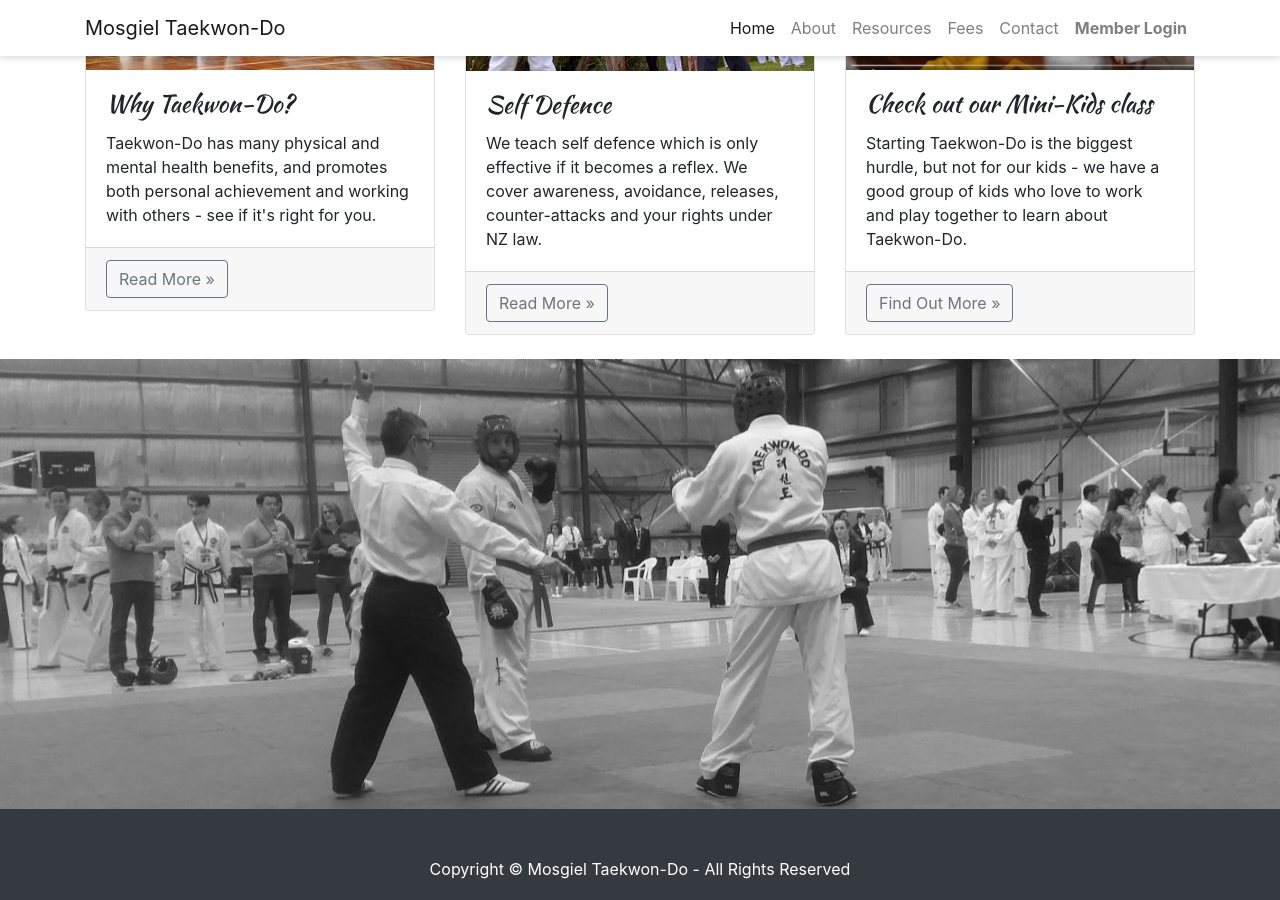
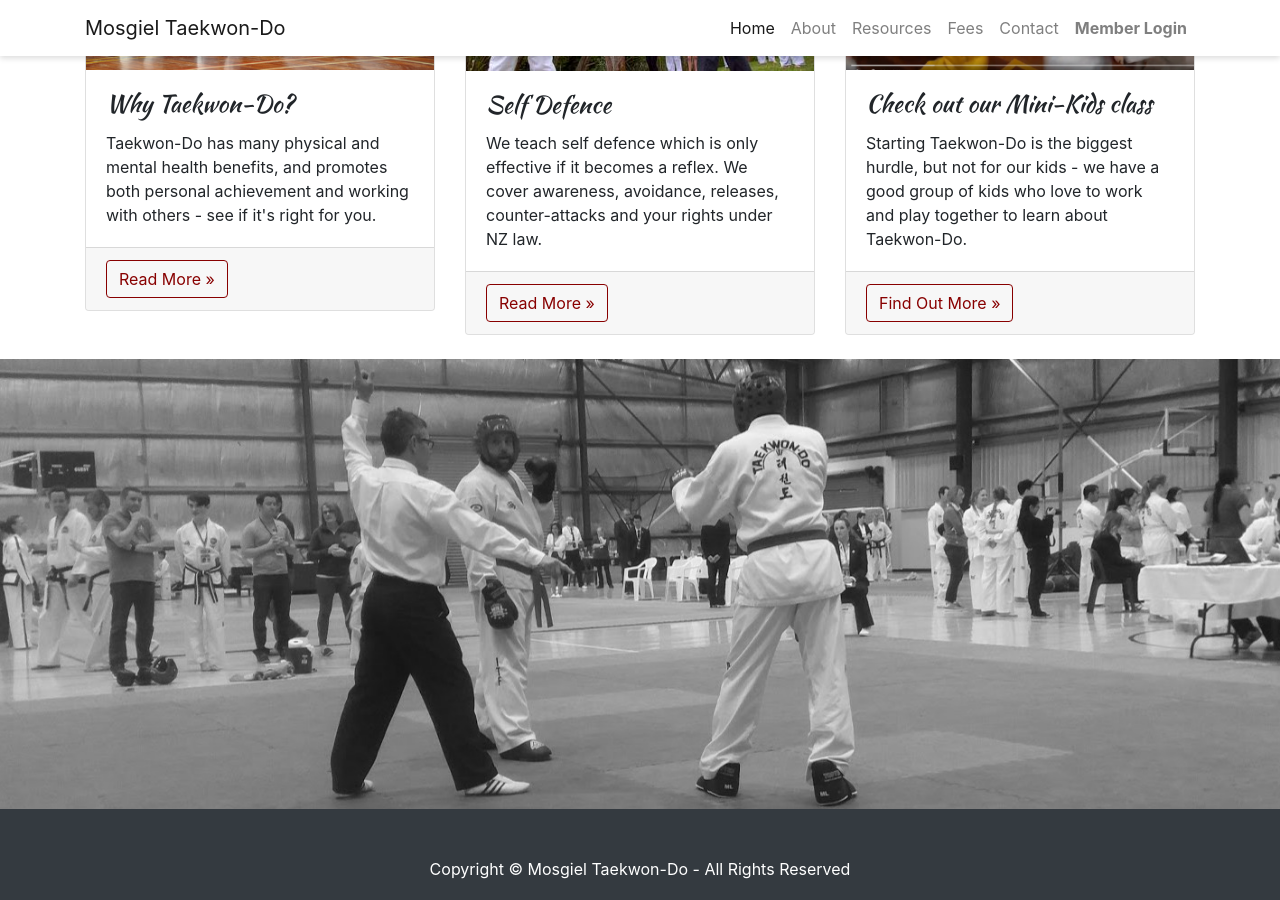
Before and after one commit to gurubobnz/www.mosgieltkd.co.nz, a Jekyll site: the page built from index.html, in a window 1280 px wide and 900 px high, scrolled down 1041 px. Built offline with Jekyll 4.4.1, drawn with Linux system fonts in a browser that asks for light colours.

Commit message:
Use club red for card CTA buttons
Co-Authored-By: Claude Sonnet 4.6 <noreply@anthropic.com>

```diff
--- a/_sass/custom.scss
+++ b/_sass/custom.scss
@@ -58,11 +58,11 @@ body {
     }
     .container > h1 { padding-top: 20px; }
     .card .btn {
-        color: #6c757d;
-        border-color: #6c757d;
+        color: #800;
+        border-color: #800;
         &:hover {
             color: #fff;
-            background-color: #6c757d;
+            background-color: #800;
         }
     }
 }
```
